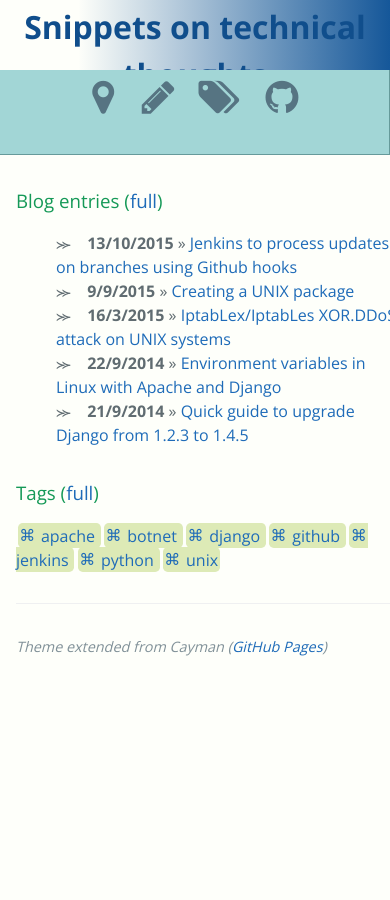
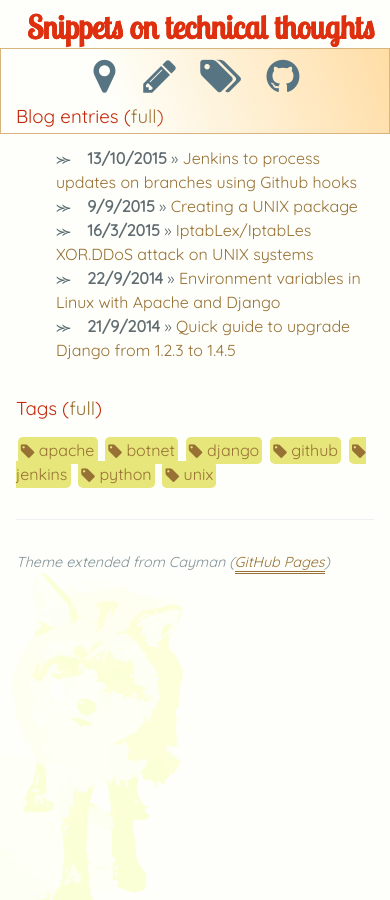
Before and after one commit to CarolinaFernandez/CarolinaFernandez.github.io, a Jekyll site: the page built from index.html, in a window 390 px wide. Built offline with Jekyll 4.4.1, drawn with Linux system fonts in a browser that asks for light colours; nearby versions of some CDN libraries; the list of posts is cut into pages by our own code.

Commit message:
Almost there

```diff
--- a/_includes/tag-list.html
+++ b/_includes/tag-list.html
@@ -45,8 +45,9 @@
 
 {% for tag in tags %}
     {% if page.url contains "blog" %}
-        <a class="post-tag" href="#{{ tag | slugify }}"> {{ tag }} </a>
+        <a class="post-tag" href="#{{ tag | slugify }}">
     {% else %}
-        <a class="post-tag" href="blog/tag.html#{{ tag | slugify }}"> {{ tag }} </a>
+        <a class="post-tag" href="blog/tag.html#{{ tag | slugify }}">
     {% endif %}
+    <i class="fa fa-tag" aria-hidden="true"></i> {{ tag }}</a>
 {% endfor %}
--- a/_layouts/default.html
+++ b/_layouts/default.html
@@ -11,15 +11,17 @@
     <script src="/js/actions.js"></script>
     <!-- Font-awesome -->
     <link rel="stylesheet" href="/css/font-awesome/css/font-awesome.css">
+    <!-- Google APIs -->
+    <link rel="stylesheet" type="text/css" href="https://fonts.googleapis.com/css?family=Lobster+Two&effect=static">
+    <link rel="stylesheet" type="text/css" href="https://fonts.googleapis.com/css?family=Quicksand">
     <!-- jQuery -->
-    <script src="https://ajax.googleapis.com/ajax/libs/jquery/3.1.1/jquery.min.js"></script>
+    <!--<script src="https://ajax.googleapis.com/ajax/libs/jquery/3.1.1/jquery.min.js"></script>-->
   </head>
   <body>
     <section class="site-header">
       <p>
-        <!--<h1 class="project-name"><a href="{{ site.baseurl }}">{{ site.title | default: site.github.repository_name }}</a></h1>-->
-        <h1 class="project-name">{{ site.title | default: site.github.repository_name }}</h1>
-        <h3 class="project-tagline">({{ site.description | default: site.github.project_tagline }})</h2>
+        <h1 class="project-name font-effect-static"><a href="/" />{{ site.title | default: site.github.repository_name }}</a></h1>
+        <!--<h3 class="project-tagline">({{ site.description | default: site.github.project_tagline }})</h2>-->
       </p>
       {% if site.github.is_project_page %}
         <a href="{{ site.github.repository_url }}" class="btn">View on GitHub</a>
@@ -31,11 +33,13 @@
     </section>
 
     <section class="site-content">
-      <div class="sidebar-content">
+      <div class="sidebar-content-wrapper">
+        <div class="sidebar-content">
             {% include sidebar.html %}
+        </div>
       </div>
 
-      <section class="main-content" style="width: 100%">
+      <section class="main-content">
         {{ content }}
 
         <footer class="site-footer">
--- a/css/style.css
+++ b/css/style.css
@@ -9,31 +9,56 @@
 }
 
 /* Body */
+html, body {
+    min-height: 100%;
+}
 
 body {
+    background-blend-mode: hard-light;
     background-color: #fefffa;
+    background-size: 6em;
+    background-image: url(../img/fox.png);
+    background-position-x: left;
+    background-position-y: bottom;
+    background-repeat: no-repeat;
     color: #606c71;
-    font-family: "Open Sans", "Helvetica Neue", Helvetica, Arial, sans-serif;
+    font-family: "Quicksand", "Open Sans", "Helvetica Neue", Helvetica, Arial, sans-serif;
     font-size: 2em;
     line-height: 1.5;
     margin: 0;
     padding: 0;
 }
 
+@media screen and (max-width: 64em) {
+    body {
+        background-blend-mode: color-burn !important;
+    }
+}
+
 /* Headers and divs */
 
-.site-header { color: #fff; text-align: center; padding: .1em 0rem; height: 2em;
-    /*background-image: linear-gradient(120deg, #155799, #159957);*/
-    background-image: linear-gradient(to right, rgba(255,255,255,0) 20%, #155799 100%);
-    /*width: 90%*/;
+.site-header {
+    height: 2em;
+    padding: .1em 0rem;
+    padding-right: .5em;
+    text-align: right;
 }
 
-.project-name { margin-top: 0; margin-bottom: 0.1rem;
-    color: #104e8c;
+.project-name, .project-name a {
+    border-bottom: none;
+    color: #de2f0f !important;
+    font-family: "Lobster Two";
+    margin-bottom: 0.1rem;
+    margin-top: 0;
+    text-shadow: 0 0 !important;
 }
-.project-tagline { margin-bottom: 2rem; font-weight: normal; opacity: 0.7; }
+.project-tagline {
+    margin-bottom: 2rem;
+    font-weight: normal;
+    opacity: 0.7;
+}
 
-@media screen and (max-width: 65em) {
+@media screen and (max-width: 64em) {
   .project-name {
     font-size: 2rem !important;
   }
@@ -49,11 +74,8 @@
 @media screen and (min-width: 42em) and (max-width: 64em) { .main-content { padding: 2rem 4rem; font-size: 1.1rem; } }
 @media screen and (max-width: 42em) { .main-content { padding: 2rem 1rem; font-size: 1rem; } }
 .main-content img { max-width: 100%; }
-.main-content h1, .main-content h2, .main-content h3, .main-content h4, .main-content h5, .main-content h6 { margin-top: 2rem; margin-bottom: 1rem; font-weight: normal; color: #159957; }
+.main-content h1, .main-content h2, .main-content h3, .main-content h4, .main-content h5, .main-content h6 { margin-top: 2rem; margin-bottom: 1rem; font-weight: normal; color: #c5270a; }
 .main-content p { margin-bottom: 1em; }
-.main-content code { padding: 2px 4px; font-family: Consolas, "Liberation Mono", Menlo, Courier, monospace; font-size: 0.9rem; color: #567482; background-color: #f3f6fa; border-radius: 0.3rem; }
-.main-content pre { padding: 0.8rem; margin-top: 0; margin-bottom: 1rem; font: 1rem Consolas, "Liberation Mono", Menlo, Courier, monospace; color: #567482; word-wrap: normal; background-color: #f3f6fa; border: solid 1px #dce6f0; border-radius: 0.3rem; }
-.main-content pre > code { padding: 0; margin: 0; font-size: 0.9rem; color: #567482; word-break: normal; white-space: pre; background: transparent; border: 0; }
 .main-content .highlight { margin-bottom: 1rem; }
 .main-content .highlight pre { margin-bottom: 0; word-break: normal; }
 .main-content .highlight pre, .main-content pre { padding: 0.8rem; overflow: auto; font-size: 0.9rem; line-height: 1.45; border-radius: 0.3rem; -webkit-overflow-scrolling: touch; }
@@ -85,13 +107,6 @@
     padding-bottom: 0;
     padding-top: .1em;
 }
-.project-name {
-    display: inline;
-    font-size: 1.5em;
-}
-.project-tagline {
-    display: inline;
-}
 .page-header {
     background-image: linear-gradient(120deg, #155799, #9dbf36);
 }
@@ -100,6 +115,23 @@
 .site-header p {
     margin: 0;
 }
+
+.main-content p::first-letter {
+    font-size: 1.2rem;
+    font-style: normal;
+    margin-left: .5em;
+}
+
+.main-content code { padding: 2px 4px; font-family: Consolas, "Liberation Mono", Menlo, Courier, monospace; font-size: 0.9rem; color: #567482; background-color: #f3f6fa; border-radius: 0.3rem; }
+.main-content pre {
+    background-color: #f8f5ec;
+    border: solid 1px rgb(218, 215, 206);
+    border-radius: 0.3rem;
+    color: #567482;
+    font: 1rem Consolas, "Liberation Mono", Menlo, Courier, monospace;
+    word-wrap: normal;
+}
+.main-content pre > code { padding: 0; margin: 0; font-size: 0.9rem; color: #567482; word-break: normal; white-space: pre; background: transparent; border: 0; }
 
 /* Lists */
 li:before {
@@ -110,7 +142,7 @@
     list-style: none;
 }
 
-@media screen and (max-width: 65em) {
+@media screen and (max-width: 64em) {
   .sidebar-content li {
     display: inline-block;
   }
@@ -121,25 +153,30 @@
     margin: 0px;
     text-align: center;
 }
+/*.sidebar-content li {
+    transform: skewY(7deg);
+}*/
 .sidebar-content li:before {
     content: "";
     margin-right: .1em;
     margin: 0;
 }
 .sidebar-content li:hover {
-    background-color: rgb(152, 204, 204) !important;
+    background-color: rgba(229, 217, 199, 0.6);
 }
 
 /* Links */
 a {
-    color: #1e6bb8;
+    color: #987134;
     text-decoration: none;
-}
-a:hover {
-    text-decoration: underline;
+    border-bottom: 3px double;
 }
 
-.link-full {
+.link-full,
+.sidebar-content li > a,
+a.post-tag,
+.posts li > a {
+    border-bottom: none;
     text-decoration: none;
 }
 
@@ -173,39 +210,47 @@
 
 /* Sections */
 
-.sidebar-content {
-    background-color: rgb(162, 214, 214);
-    bottom: 0;
-    box-sizing: border-box;
-    border-right: 1px solid rgb(102, 154, 154);
+.sidebar-content-wrapper {
     float: left;
-    max-width: 10em;
+    position: fixed;
     overflow: hidden;
-    position: fixed;
     top: 0;
     z-index: 1;
 }
+.sidebar-content {
+    background: linear-gradient(to top, rgba(255,255,255,0) 30%, rgb(255, 221, 165) 100%);
+    border: 1px solid rgb(215, 181, 125);
+    box-sizing: border-box;
+    float: left;
+    margin-bottom: 0.2em;
+    margin-top: 3.5em;
+    max-width: 10em;
+    transform: skewY(7deg);
+    z-index: 2;
+}
 
-@media screen and (max-width: 65em) {
+@media screen and (max-width: 64em) {
+  .sidebar-content-wrapper {
+    min-width: 100%;
+  }
   .sidebar-content {
-    border-bottom: 1px solid rgb(102, 154, 154);
-    float: inherit;
-    max-width: 100%;
-    position: relative;
-    z-index: 0;
+    background: linear-gradient(70deg, rgba(255,255,255,0) 30%, rgb(255, 221, 165) 100%);
+    margin-top: 1.5em;
+    min-width: 100%;
+    transform: none;
   }
 }
 
 /* Tags */
 .post-tag:before {
-    content: "\2318";
+    /*content: "\2318";*/
     padding-right: .1em;
 }
 .post-tag {
-    background: #ddeab6;
+    background: #e6e67a;
     border-radius: .3em;
     margin: .1em;
-    padding: .1em;
+    padding: .2em;
 }
 .post-tag:hover {
     text-decoration: none;
```
Also changed, not shown: img/fox.png (added).
